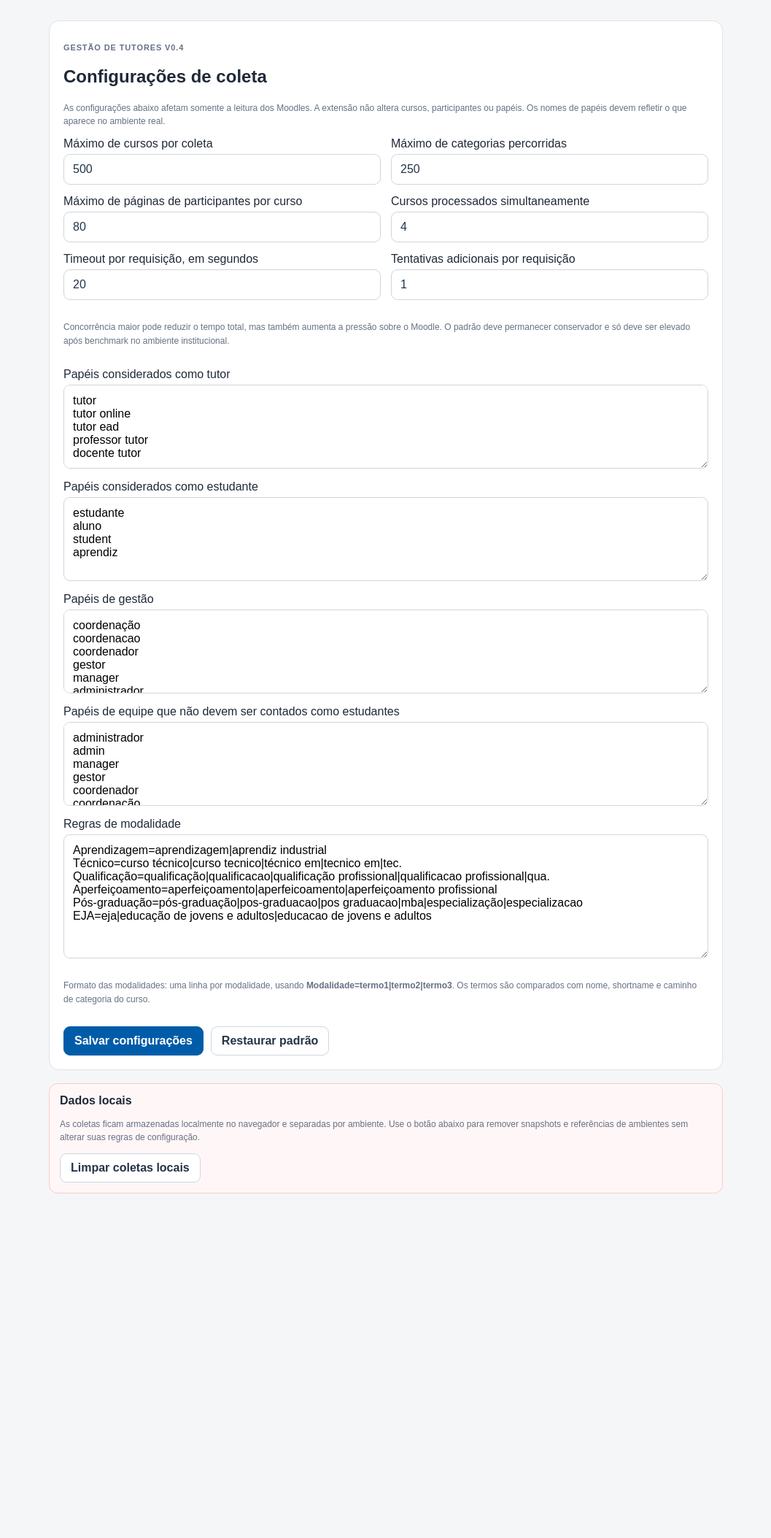
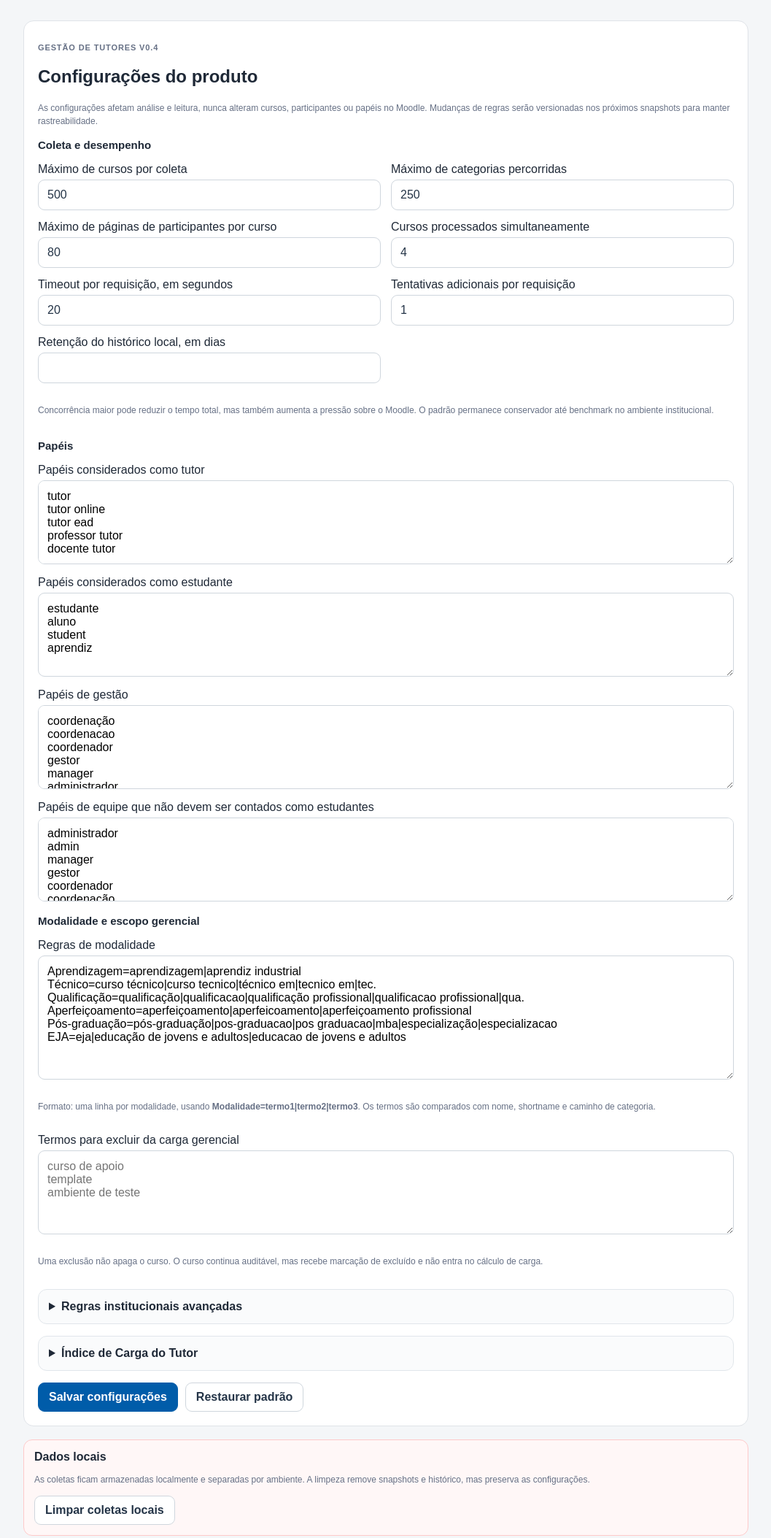
Before and after one commit to euriconetoia-cmyk/Assistente-EaD-SENAI, a browser extension: page gestao-tutores-extension/options/index.html in a window 1280 px wide. Shown: the whole page at 73% size, without its empty margins (111-1168 px from the left). Before the commit the page ends 1663 px from the top, so only its background shows below. Drawn offline with Linux system fonts and the light colour scheme.

Commit message:
feat: amplia configurações institucionais e ICT

```diff
--- a/gestao-tutores-extension/options/index.html
+++ b/gestao-tutores-extension/options/index.html
@@ -6,16 +6,17 @@
   <title>Configurações da Gestão de Tutores</title>
   <link rel="stylesheet" href="../dashboard/styles.css">
   <style>
-    body{max-width:980px;margin:0 auto;padding:28px}.settings-grid{display:grid;gap:16px}.settings-row{display:grid;grid-template-columns:repeat(2,minmax(0,1fr));gap:14px}.settings-grid textarea{min-height:115px;resize:vertical;border:1px solid #cfd6dd;border-radius:9px;padding:12px;font:inherit}.settings-actions{display:flex;gap:10px;align-items:center;flex-wrap:wrap}.help{color:#667085;font-size:12px;line-height:1.55}.saved{color:#25613a;font-weight:700}.danger-zone{border:1px solid #fecaca;background:#fff7f7;border-radius:12px;padding:14px}.danger-zone h2{font-size:16px;margin-top:0}@media(max-width:700px){.settings-row{grid-template-columns:1fr}}
+    body{max-width:1050px;margin:0 auto;padding:28px}.settings-grid{display:grid;gap:16px}.settings-row{display:grid;grid-template-columns:repeat(2,minmax(0,1fr));gap:14px}.settings-grid textarea{min-height:115px;resize:vertical;border:1px solid #cfd6dd;border-radius:9px;padding:12px;font:inherit}.settings-actions{display:flex;gap:10px;align-items:center;flex-wrap:wrap}.help{color:#667085;font-size:12px;line-height:1.55}.saved{color:#25613a;font-weight:700}.danger-zone{border:1px solid #fecaca;background:#fff7f7;border-radius:12px;padding:14px}.danger-zone h2{font-size:16px;margin-top:0}details{border:1px solid #e1e6eb;border-radius:12px;padding:14px;background:#fafbfc}details summary{font-weight:700;cursor:pointer}details[open] summary{margin-bottom:16px}.subheading{font-size:15px;margin:2px 0 0}@media(max-width:700px){.settings-row{grid-template-columns:1fr}}
   </style>
 </head>
 <body>
   <main style="padding:0">
     <section class="panel">
       <p class="eyebrow">Gestão de Tutores v0.4</p>
-      <h1>Configurações de coleta</h1>
-      <p class="help">As configurações abaixo afetam somente a leitura dos Moodles. A extensão não altera cursos, participantes ou papéis. Os nomes de papéis devem refletir o que aparece no ambiente real.</p>
+      <h1>Configurações do produto</h1>
+      <p class="help">As configurações afetam análise e leitura, nunca alteram cursos, participantes ou papéis no Moodle. Mudanças de regras serão versionadas nos próximos snapshots para manter rastreabilidade.</p>
       <div class="settings-grid">
+        <h2 class="subheading">Coleta e desempenho</h2>
         <div class="settings-row">
           <label class="field"><span>Máximo de cursos por coleta</span><input id="max-courses" type="number" min="1" max="1000"></label>
           <label class="field"><span>Máximo de categorias percorridas</span><input id="max-category-pages" type="number" min="1" max="1000"></label>
@@ -23,16 +24,44 @@
           <label class="field"><span>Cursos processados simultaneamente</span><input id="concurrency" type="number" min="1" max="8"></label>
           <label class="field"><span>Timeout por requisição, em segundos</span><input id="request-timeout" type="number" min="3" max="120"></label>
           <label class="field"><span>Tentativas adicionais por requisição</span><input id="request-retries" type="number" min="0" max="3"></label>
+          <label class="field"><span>Retenção do histórico local, em dias</span><input id="history-retention" type="number" min="1" max="365"></label>
         </div>
+        <p class="help">Concorrência maior pode reduzir o tempo total, mas também aumenta a pressão sobre o Moodle. O padrão permanece conservador até benchmark no ambiente institucional.</p>
 
-        <p class="help">Concorrência maior pode reduzir o tempo total, mas também aumenta a pressão sobre o Moodle. O padrão deve permanecer conservador e só deve ser elevado após benchmark no ambiente institucional.</p>
-
+        <h2 class="subheading">Papéis</h2>
         <label class="field"><span>Papéis considerados como tutor</span><textarea id="tutor-patterns"></textarea></label>
         <label class="field"><span>Papéis considerados como estudante</span><textarea id="student-patterns"></textarea></label>
         <label class="field"><span>Papéis de gestão</span><textarea id="management-patterns"></textarea></label>
         <label class="field"><span>Papéis de equipe que não devem ser contados como estudantes</span><textarea id="staff-patterns"></textarea></label>
+
+        <h2 class="subheading">Modalidade e escopo gerencial</h2>
         <label class="field"><span>Regras de modalidade</span><textarea id="modality-rules" style="min-height:170px"></textarea></label>
-        <p class="help">Formato das modalidades: uma linha por modalidade, usando <strong>Modalidade=termo1|termo2|termo3</strong>. Os termos são comparados com nome, shortname e caminho de categoria do curso.</p>
+        <p class="help">Formato: uma linha por modalidade, usando <strong>Modalidade=termo1|termo2|termo3</strong>. Os termos são comparados com nome, shortname e caminho de categoria.</p>
+        <label class="field"><span>Termos para excluir da carga gerencial</span><textarea id="exclusion-patterns" placeholder="curso de apoio&#10;template&#10;ambiente de teste"></textarea></label>
+        <p class="help">Uma exclusão não apaga o curso. O curso continua auditável, mas recebe marcação de excluído e não entra no cálculo de carga.</p>
+
+        <details>
+          <summary>Regras institucionais avançadas</summary>
+          <p class="help">Use somente regras previamente validadas. Sem regras, Curso Institucional, Turma e UC permanecem não confirmados. O formato é JSON.</p>
+          <label class="field"><span>Regras Curso Institucional, Turma e UC</span><textarea id="institutional-rules" style="min-height:260px" spellcheck="false"></textarea></label>
+          <p class="help">Exemplo: [{"target":"turma","source":"shortname","type":"regex","pattern":"^LOG\\.(\\d{4}\\.\\d{3})-","value":"$1"}]</p>
+        </details>
+
+        <details>
+          <summary>Índice de Carga do Tutor</summary>
+          <p class="help">O ICT é analítico e configurável. Não representa norma institucional. Pesos iguais a zero retiram a dimensão do índice.</p>
+          <div class="settings-row">
+            <label class="field"><span>Peso Carga Quantitativa</span><input id="ict-quantitative" type="number" min="0" max="100"></label>
+            <label class="field"><span>Peso Complexidade</span><input id="ict-complexity" type="number" min="0" max="100"></label>
+            <label class="field"><span>Quantitativo: alunos únicos</span><input id="ict-students" type="number" min="0" max="100"></label>
+            <label class="field"><span>Quantitativo: vínculos</span><input id="ict-enrollments" type="number" min="0" max="100"></label>
+            <label class="field"><span>Quantitativo: cursos Moodle</span><input id="ict-moodle-courses" type="number" min="0" max="100"></label>
+            <label class="field"><span>Complexidade: cursos institucionais</span><input id="ict-institutional-courses" type="number" min="0" max="100"></label>
+            <label class="field"><span>Complexidade: turmas</span><input id="ict-classes" type="number" min="0" max="100"></label>
+            <label class="field"><span>Complexidade: UCs</span><input id="ict-ucs" type="number" min="0" max="100"></label>
+            <label class="field"><span>Complexidade: modalidades</span><input id="ict-modalities" type="number" min="0" max="100"></label>
+          </div>
+        </details>
 
         <div class="settings-actions">
           <button id="save" class="primary" type="button">Salvar configurações</button>
@@ -44,7 +73,7 @@
 
     <section class="danger-zone">
       <h2>Dados locais</h2>
-      <p class="help">As coletas ficam armazenadas localmente no navegador e separadas por ambiente. Use o botão abaixo para remover snapshots e referências de ambientes sem alterar suas regras de configuração.</p>
+      <p class="help">As coletas ficam armazenadas localmente e separadas por ambiente. A limpeza remove snapshots e histórico, mas preserva as configurações.</p>
       <button id="clear-data" type="button">Limpar coletas locais</button>
       <span id="clear-status" class="help" aria-live="polite"></span>
     </section>
```
